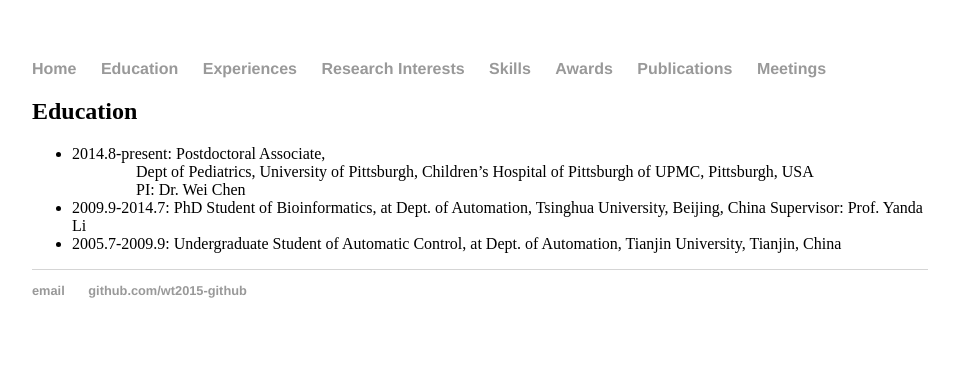
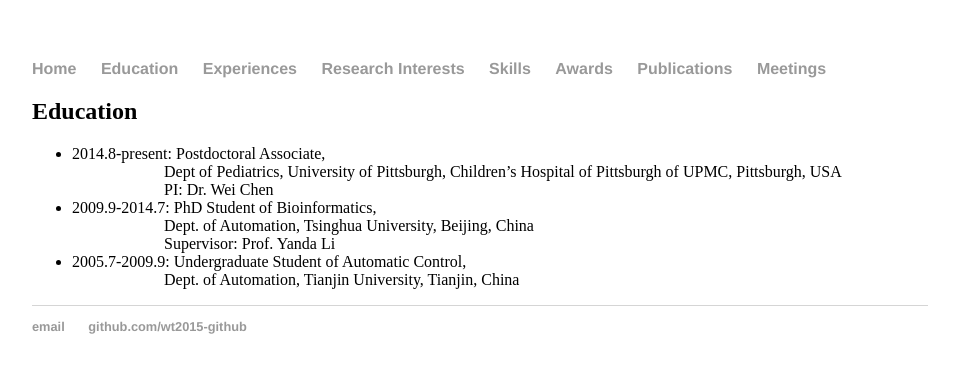
Before and after one commit to wt2015-github/wt2015-github.github.io, a Jekyll site: the page built from education/index.html, in a window 1280 px wide. Shown: the top 373 px of the page, without its empty margins (160-1113 px from the left). Built offline with Jekyll 4.4.1, drawn with Linux system fonts in a browser that asks for light colours.

```diff
--- a/education/index.html
+++ b/education/index.html
@@ -7,10 +7,12 @@ title: Education
 	<h2>Education</h2>
 	<ul>
 		<li><span> 2014.8-present: Postdoctoral Associate,<br/>
-		&nbsp;&nbsp;&nbsp;&nbsp;&nbsp;&nbsp;&nbsp;&nbsp;&nbsp;&nbsp;&nbsp;&nbsp;&nbsp;&nbsp;&nbsp;&nbsp;Dept of Pediatrics, University of Pittsburgh, Children’s Hospital of Pittsburgh of UPMC, Pittsburgh, USA<br/>
-		&nbsp;&nbsp;&nbsp;&nbsp;&nbsp;&nbsp;&nbsp;&nbsp;&nbsp;&nbsp;&nbsp;&nbsp;&nbsp;&nbsp;&nbsp;&nbsp;PI: Dr. Wei Chen</span></li>
-		<li><span> 2009.9-2014.7: PhD Student of Bioinformatics, at Dept. of Automation, Tsinghua University, Beijing, China
-                                        Supervisor: Prof. Yanda Li</span></li>
-		<li><span> 2005.7-2009.9: Undergraduate Student of Automatic Control, at Dept. of Automation, Tianjin University, Tianjin, China</span></li>
+		&nbsp;&nbsp;&nbsp;&nbsp;&nbsp;&nbsp;&nbsp;&nbsp;&nbsp;&nbsp;&nbsp;&nbsp;&nbsp;&nbsp;&nbsp;&nbsp;&nbsp;&nbsp;&nbsp;&nbsp;&nbsp;&nbsp;&nbsp;Dept of Pediatrics, University of Pittsburgh, Children’s Hospital of Pittsburgh of UPMC, Pittsburgh, USA<br/>
+		&nbsp;&nbsp;&nbsp;&nbsp;&nbsp;&nbsp;&nbsp;&nbsp;&nbsp;&nbsp;&nbsp;&nbsp;&nbsp;&nbsp;&nbsp;&nbsp;&nbsp;&nbsp;&nbsp;&nbsp;&nbsp;&nbsp;&nbsp;PI: Dr. Wei Chen</span></li>
+		<li><span> 2009.9-2014.7: PhD Student of Bioinformatics,<br/>
+		&nbsp;&nbsp;&nbsp;&nbsp;&nbsp;&nbsp;&nbsp;&nbsp;&nbsp;&nbsp;&nbsp;&nbsp;&nbsp;&nbsp;&nbsp;&nbsp;&nbsp;&nbsp;&nbsp;&nbsp;&nbsp;&nbsp;&nbsp;Dept. of Automation, Tsinghua University, Beijing, China<br/>
+                &nbsp;&nbsp;&nbsp;&nbsp;&nbsp;&nbsp;&nbsp;&nbsp;&nbsp;&nbsp;&nbsp;&nbsp;&nbsp;&nbsp;&nbsp;&nbsp;&nbsp;&nbsp;&nbsp;&nbsp;&nbsp;&nbsp;&nbsp;Supervisor: Prof. Yanda Li</span></li>
+		<li><span> 2005.7-2009.9: Undergraduate Student of Automatic Control,<br/>
+		&nbsp;&nbsp;&nbsp;&nbsp;&nbsp;&nbsp;&nbsp;&nbsp;&nbsp;&nbsp;&nbsp;&nbsp;&nbsp;&nbsp;&nbsp;&nbsp;&nbsp;&nbsp;&nbsp;&nbsp;&nbsp;&nbsp;&nbsp;Dept. of Automation, Tianjin University, Tianjin, China</span></li>
 	</ul>
 </div>
```
